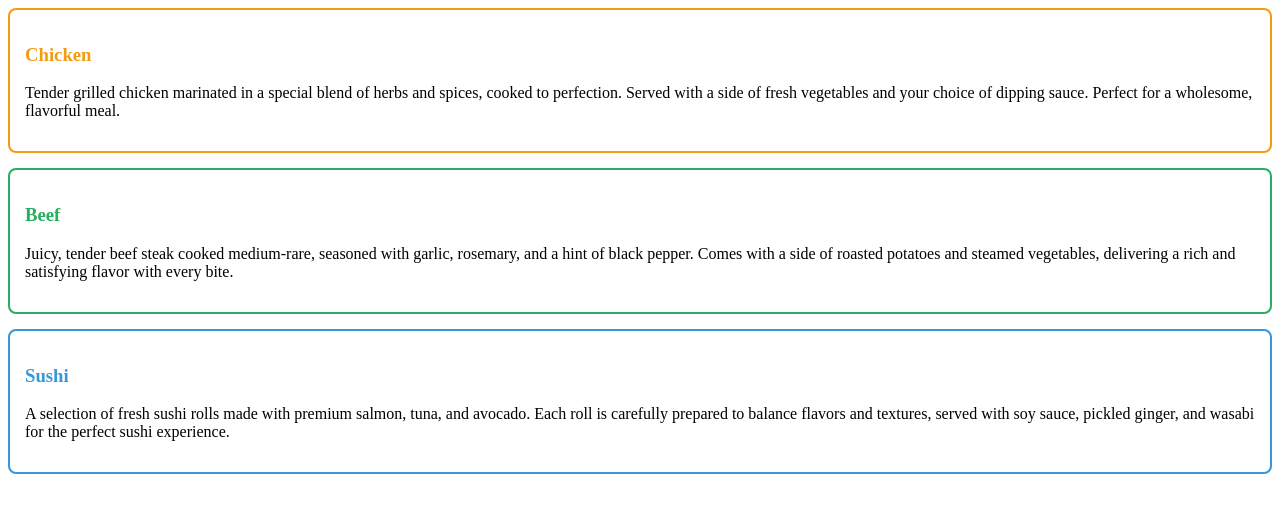
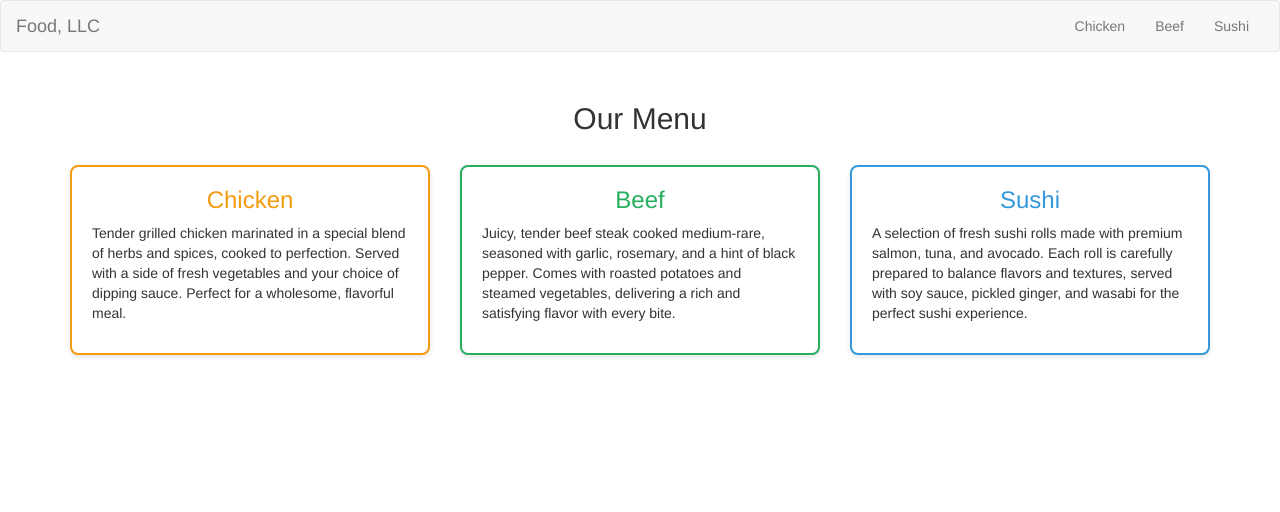
Before and after one commit to Manjima-Murali/coursera-html-css-js, a plain HTML site: page module3-solution/index.html in a window 1280 px wide. Drawn offline with nearby package versions, Linux system fonts and the light colour scheme.

Commit message:
Update index.html

```diff
--- a/module3-solution/index.html
+++ b/module3-solution/index.html
@@ -1,11 +1,70 @@
+<!DOCTYPE html>
+<html lang="en">
+<head>
+  <meta charset="UTF-8">
+  <meta name="viewport" content="width=device-width, initial-scale=1">
+  <title>Our Menu - Food, LLC</title>
+  <!-- Bootstrap CSS -->
+  <link rel="stylesheet" href="https://maxcdn.bootstrapcdn.com/bootstrap/3.3.7/css/bootstrap.min.css">
+  <style>
+    /* Menu box styling */
+    .menu-box {
+      border: 2px solid #ddd;
+      border-radius: 8px;
+      padding: 20px;
+      margin-bottom: 20px;
+      background-color: #fff;
+      box-shadow: 0 2px 5px rgba(0,0,0,0.1);
+    }
+    .menu-box h3 {
+      margin-top: 0;
+      text-align: center;
+    }
+    /* Smooth scroll */
+    html {
+      scroll-behavior: smooth;
+    }
+  </style>
+</head>
+<body>
+
+<!-- Navbar -->
+<nav class="navbar navbar-default">
+  <div class="container-fluid">
+    <!-- Brand -->
+    <div class="navbar-header">
+      <button type="button" class="navbar-toggle collapsed" data-toggle="collapse" data-target="#mobileMenu">
+        <span class="icon-bar"></span>
+        <span class="icon-bar"></span>
+        <span class="icon-bar"></span>
+      </button>
+      <a class="navbar-brand" href="#">Food, LLC</a>
+    </div>
+
+    <!-- Menu items -->
+    <div class="collapse navbar-collapse" id="mobileMenu">
+      <ul class="nav navbar-nav navbar-right">
+        <li><a href="#chicken-box">Chicken</a></li>
+        <li><a href="#beef-box">Beef</a></li>
+        <li><a href="#sushi-box">Sushi</a></li>
+      </ul>
+    </div>
+  </div>
+</nav>
+
+<!-- Page Heading -->
+<section class="container">
+  <h2 class="text-center" style="margin-top:30px; margin-bottom:30px;">Our Menu</h2>
+</section>
+
 <!-- Menu Boxes -->
-<div class="container">
+<section id="our-menu" class="container">
   <div class="row">
 
     <!-- Chicken Box -->
-    <div class="col-xs-12 col-md-4">
-      <div class="menu-box" style="border: 2px solid #f39c12; border-radius: 8px; padding: 15px; margin-bottom: 15px; background-color: #fff;">
-        <h3 class="text-center" style="color: #f39c12;">Chicken</h3>
+    <div id="chicken-box" class="col-xs-12 col-md-4">
+      <div class="menu-box" style="border-color:#f39c12;">
+        <h3 style="color:#f39c12;">Chicken</h3>
         <p>
           Tender grilled chicken marinated in a special blend of herbs and spices, cooked to perfection. Served with a side of fresh vegetables and your choice of dipping sauce. Perfect for a wholesome, flavorful meal.
         </p>
@@ -13,19 +72,19 @@
     </div>
 
     <!-- Beef Box -->
-    <div class="col-xs-12 col-md-4">
-      <div class="menu-box" style="border: 2px solid #27ae60; border-radius: 8px; padding: 15px; margin-bottom: 15px; background-color: #fff;">
-        <h3 class="text-center" style="color: #27ae60;">Beef</h3>
+    <div id="beef-box" class="col-xs-12 col-md-4">
+      <div class="menu-box" style="border-color:#27ae60;">
+        <h3 style="color:#27ae60;">Beef</h3>
         <p>
-          Juicy, tender beef steak cooked medium-rare, seasoned with garlic, rosemary, and a hint of black pepper. Comes with a side of roasted potatoes and steamed vegetables, delivering a rich and satisfying flavor with every bite.
+          Juicy, tender beef steak cooked medium-rare, seasoned with garlic, rosemary, and a hint of black pepper. Comes with roasted potatoes and steamed vegetables, delivering a rich and satisfying flavor with every bite.
         </p>
       </div>
     </div>
 
     <!-- Sushi Box -->
-    <div class="col-xs-12 col-md-4">
-      <div class="menu-box" style="border: 2px solid #3498db; border-radius: 8px; padding: 15px; margin-bottom: 15px; background-color: #fff;">
-        <h3 class="text-center" style="color: #3498db;">Sushi</h3>
+    <div id="sushi-box" class="col-xs-12 col-md-4">
+      <div class="menu-box" style="border-color:#3498db;">
+        <h3 style="color:#3498db;">Sushi</h3>
         <p>
           A selection of fresh sushi rolls made with premium salmon, tuna, and avocado. Each roll is carefully prepared to balance flavors and textures, served with soy sauce, pickled ginger, and wasabi for the perfect sushi experience.
         </p>
@@ -33,4 +92,11 @@
     </div>
 
   </div>
-</div>
+</section>
+
+<!-- Bootstrap JS -->
+<script src="https://ajax.googleapis.com/ajax/libs/jquery/3.6.0/jquery.min.js"></script>
+<script src="https://maxcdn.bootstrapcdn.com/bootstrap/3.3.7/js/bootstrap.min.js"></script>
+
+</body>
+</html>
```
